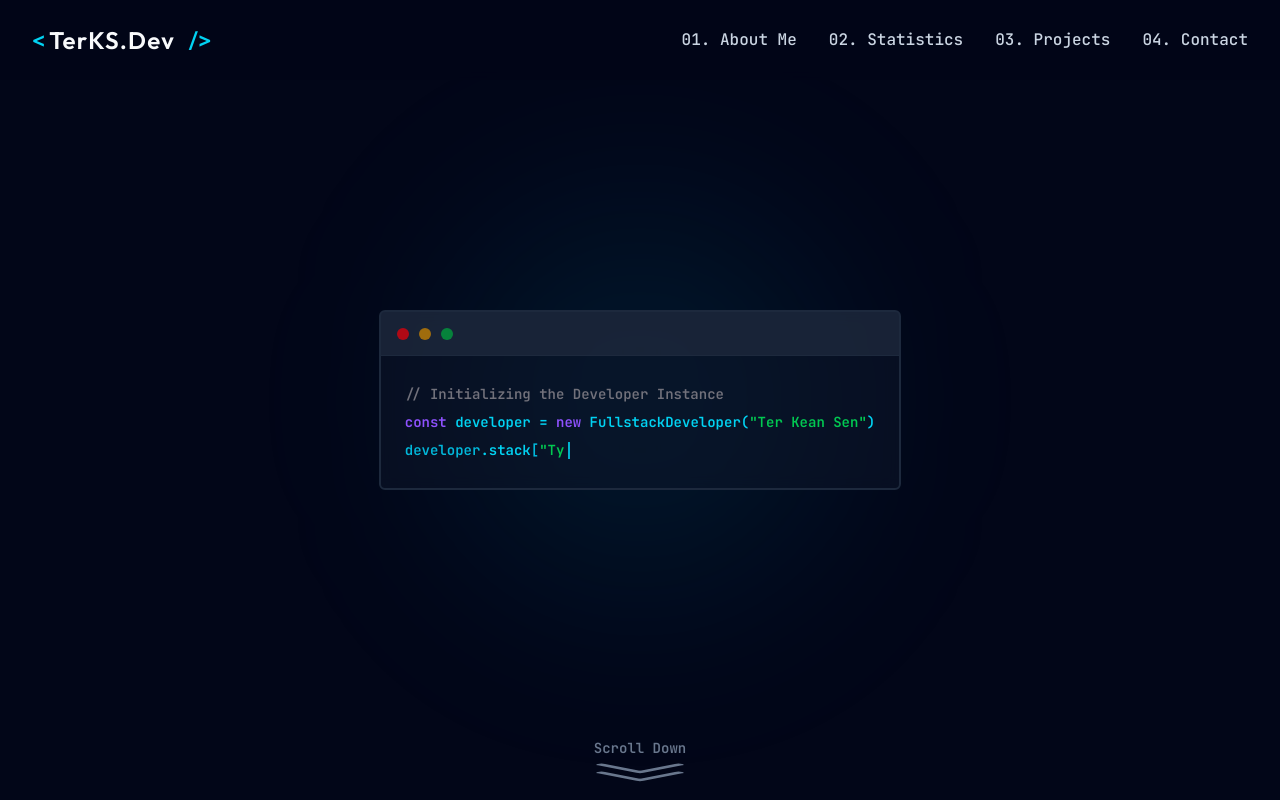
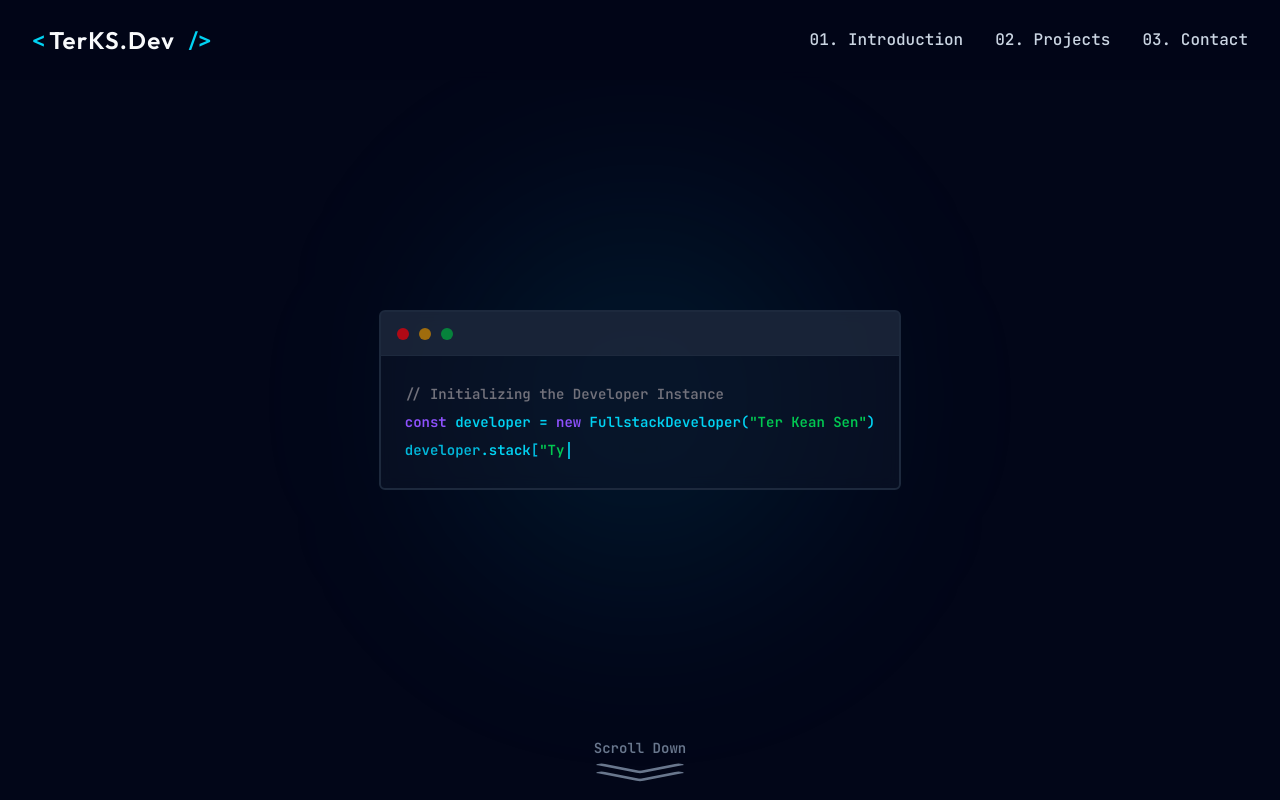
Before and after one commit to TerKSDev/terks-portfolio, a Next.js app: page / in a window 1280 px wide. Built offline with nearby package versions, Linux system fonts and the light colour scheme.

Commit message:
refactor: update Header and Navbar components to accept activeSection prop for improved navigation

```diff
--- a/app/_components/layout/Header.tsx
+++ b/app/_components/layout/Header.tsx
@@ -1,7 +1,11 @@
 import Navbar from '@/app/_components/layout/Navbar';
 import Link from 'next/link';
 
-export default function Header() {
+interface HeaderProps {
+   activeSection: string;
+}
+
+export default function Header({ activeSection }: HeaderProps) {
    return (
       <header className="fixed flex flex-row justify-between items-center top-0 left-0 w-full z-50 bg-slate-950/80 backdrop-blur-sm px-8 py-2">
          <Link
@@ -13,7 +17,7 @@ export default function Header() {
             <h1 className="text-cyan-400 font-medium">&nbsp;{' />'}</h1>
          </Link>
 
-         <Navbar />
+         <Navbar activeSection={activeSection} />
       </header>
    );
 }
--- a/app/_components/layout/Navbar.tsx
+++ b/app/_components/layout/Navbar.tsx
@@ -1,27 +1,29 @@
 'use client';
 
-import Link from 'next/link';
-import { usePathname } from 'next/navigation';
+interface NavbarProps {
+   activeSection: string;
+}
 
-export default function Navbar() {
+export default function Navbar({ activeSection }: NavbarProps) {
    const navButton = [
       {
-         name: '01. About Me',
+         name: '00. Home',
+         id: 'home',
+      },
+      {
+         name: '01. Introduction',
          id: 'introduction',
       },
       {
-         name: '02. Statistics',
-         id: 'statistics',
-      },
-      {
-         name: '03. Projects',
+         name: '02. Projects',
          id: 'projects',
       },
       {
-         name: '04. Contact',
+         name: '03. Contact',
          id: 'contact',
       },
    ];
+
    const handleOnClick = (sectionId: string) => {
       const section = document.getElementById(sectionId);
       if (section) {
@@ -31,15 +33,22 @@ export default function Navbar() {
 
    return (
       <nav className="flex flex-row gap-8 z-40 text-md min-w-fit items-center font-medium text-slate-300 font-jetbrains">
-         {navButton.map((button) => (
+         {navButton
+            .filter((button) => button.name !== '00. Home')
+            .map((button) => {
+               const isActive = activeSection === button.id;
+               return (
                   <button
                      key={button.id}
                      onClick={() => handleOnClick(button.id)}
-               className="py-1 hover:text-cyan-400 z-50 cursor-pointer transition-colors duration-300"
+                     className={`py-1 hover:text-cyan-400 z-50 cursor-pointer transition-colors duration-300 ${
+                        isActive ? 'text-cyan-400' : ''
+                     }`}
                   >
                      {button.name}
                   </button>
-         ))}
+               );
+            })}
       </nav>
    );
 }
--- a/app/layout.tsx
+++ b/app/layout.tsx
@@ -1,7 +1,6 @@
 import type { Metadata } from 'next';
 import { Geist, Outfit, JetBrains_Mono } from 'next/font/google';
 import './globals.css';
-import Header from './_components/layout/Header';
 
 //* Used for Body Text and Paragraphs
 const geistSans = Geist({
@@ -37,7 +36,6 @@ export default function RootLayout({
             className={`${geistSans.variable} ${outfit.variable} ${jetBrainsMono.variable} antialiased`}
          >
             <div className="absolute top-1/2 left-1/2 -translate-x-1/2 -translate-y-1/2 w-96 h-96 bg-cyan-500/10 rounded-full blur-[100px] pointer-events-none z-9"></div>
-            <Header />
             {children}
          </body>
       </html>
--- a/app/page.tsx
+++ b/app/page.tsx
@@ -1,8 +1,17 @@
+'use client';
+
+import { useState } from 'react';
+import { motion } from 'framer-motion';
+import Header from './_components/layout/Header';
 import CodeSection from './_components/sections/Code';
 import IntroductionSection from './_components/sections/Introduction';
 
 export default function Home() {
+   const [activeSection, setActiveSection] = useState('');
+
    return (
+      <>
+         <Header activeSection={activeSection} />
          <main className="h-screen w-full overflow-y-scroll snap-y snap-mandatory scroll-smooth bg-slate-950">
             <div className="absolute bottom-0 left-1/2 -translate-x-1/2 mb-4 text-sm text-slate-400 font-jetbrains font-semibold animate-pulse z-20 pointer-events-none">
                <div className="flex flex-col w-full animate-bounce">
@@ -43,21 +52,33 @@ export default function Home() {
             </div>
 
             {/* 1. Code Animation Showcase */}
-         <section className="h-screen w-full snap-start relative items-center flex justify-center z-30">
+            <motion.section
+               id="home"
+               onViewportEnter={() => setActiveSection('home')}
+               viewport={{ amount: 0.5 }}
+               className="h-screen w-full snap-start relative items-center flex justify-center z-30"
+            >
                <CodeSection />
-         </section>
+            </motion.section>
 
             {/* 2. Bento Box of Introduction */}
-         <section
+            <motion.section
                id="introduction"
+               onViewportEnter={() => setActiveSection('introduction')}
+               viewport={{ amount: 0.5 }}
                className="h-screen w-full snap-start flex items-center justify-center relative"
             >
                <IntroductionSection />
-         </section>
+            </motion.section>
 
-         {/* 第 3 屏：技術棧或角色企劃 (以 The Omphalos Project 為例) */}
-         <section className="h-screen w-full snap-start flex items-center justify-center relative bg-slate-950 border-t border-slate-800">
-            {/* 背景光暈點綴 */}
+            {/* 3. Projects Section */}
+            <motion.section
+               id="projects"
+               onViewportEnter={() => setActiveSection('projects')}
+               viewport={{ amount: 0.5 }}
+               className="h-screen w-full snap-start flex items-center justify-center relative bg-slate-950 border-t border-slate-800"
+            >
+               {/* Background Glow */}
                <div className="absolute top-1/2 left-1/2 -translate-x-1/2 -translate-y-1/2 w-96 h-96 bg-brand-primary/10 rounded-full blur-[100px] pointer-events-none"></div>
 
                <div className="z-10 text-center space-y-4">
@@ -68,7 +89,31 @@ export default function Home() {
                      純前端角色介紹企劃，即將啟動。
                   </p>
                </div>
-         </section>
+            </motion.section>
+
+            {/* 4. Contact Section */}
+            <motion.section
+               id="contact"
+               onViewportEnter={() => setActiveSection('contact')}
+               viewport={{ amount: 0.5 }}
+               className="h-screen w-full snap-start flex items-center justify-center relative"
+            >
+               <div className="text-center">
+                  <h2 className="text-4xl font-bold font-outfit text-slate-100 mb-4">
+                     Get In Touch
+                  </h2>
+                  <p className="text-slate-400">
+                     My inbox is always open. Feel free to reach out!
+                  </p>
+                  <a
+                     href="mailto:example@example.com"
+                     className="mt-8 inline-block bg-cyan-500 text-slate-900 font-semibold py-3 px-6 rounded-md hover:bg-cyan-600 transition-colors"
+                  >
+                     Say Hello
+                  </a>
+               </div>
+            </motion.section>
          </main>
+      </>
    );
 }
```
Lines whose indentation alone changed are shown as unchanged.
